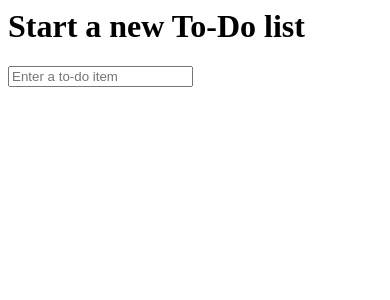
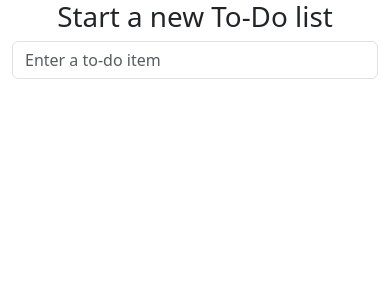
Before and after one commit to luoenxing/TSDT, a Django app: page / in a window 390 px wide. Shown: the top 300 px of the page. Run offline with Django 3.2, Linux system fonts and the light colour scheme; some libraries are stand-ins or nearby versions.

Commit message:
22: use Bootstrap to improve layout

```diff
--- a/functional_tests/tests.py
+++ b/functional_tests/tests.py
@@ -3,12 +3,12 @@ from selenium.webdriver.common.keys import Keys
 import time
 import unittest
 from selenium.webdriver.common.by import By
-from django.test import LiveServerTestCase
+from django.contrib.staticfiles.testing import StaticLiveServerTestCase
 from selenium.common.exceptions import WebDriverException
 
 MAX_WAIT = 10
 
-class NewVisitorTest(LiveServerTestCase):
+class NewVisitorTest(StaticLiveServerTestCase):
 
     def setUp(self):
         self.browser = webdriver.Firefox()
--- a/lists/templates/base.html
+++ b/lists/templates/base.html
@@ -1,15 +1,32 @@
-<html>
+<html lang="en">
     <head>
+		<meta charset="utf-8">
+		<meta http-equiv="X-UA-Comatible" content="IE=edge">
+		<meta name="viewport" content="width=device-width, initial-scale=1">
 		<title>To-Do lists</title>
+		<link href="/static/bootstrap/css/bootstrap.min.css" rel="stylesheet">
 	</head>
 
     <body>
+		<div class="container">
+			<div class="row">
+				<div class="col-md-6 offset-md-3 jumbotron">
+					<div class="text-center">
 						<h1>{% block header_text %}{% endblock %}</h1>
 						<form method="POST" action="{% block form_action %}{% endblock %}">
-            <input name="item_text" id="id_new_item" placeholder="Enter a to-do item" />
+							<input name="item_text" id="id_new_item" class="form-control in[ut-lg" placeholder="Enter a to-do item"/>
 							{% csrf_token %}
 						</form>
+					</div>
+				</div>
+			</div>
+
+			<div class="row">
+				<div class="col-md-6 offset-md-3 jumbotron">
 					{% block table %}
 					{% endblock %}
+				</div>
+			</div>
+		</div>
 	</body>
 </html>
```
Lines whose indentation alone changed are shown as unchanged.
